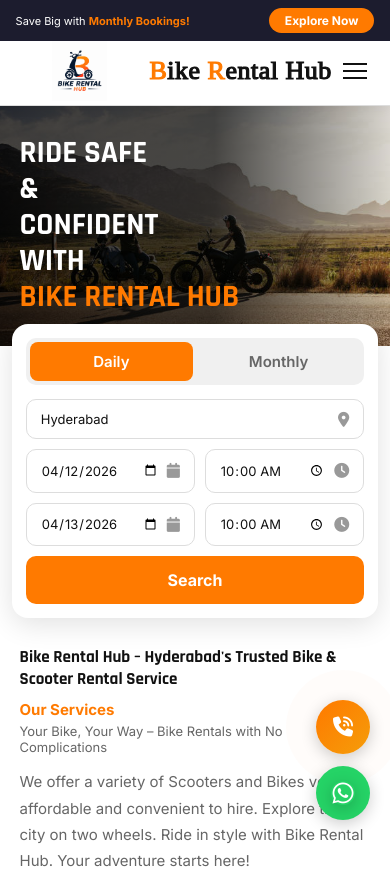
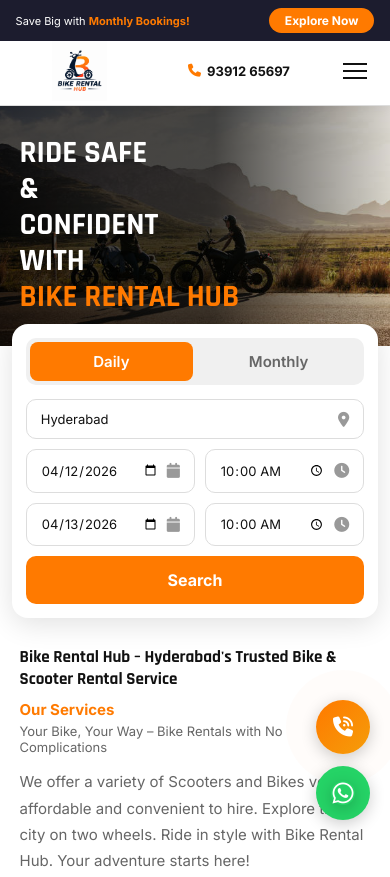
Before and after one commit to VenkyCodeX/Bike_Rental__Hub, a plain HTML site: page index.html in a window 390 px wide. Shown: the top 877 px of the page. Drawn offline with Linux system fonts and the light colour scheme; a web font is replaced by a local one.

Commit message:
add phone number to navbar header before hamburger menu

```diff
--- a/index.html
+++ b/index.html
@@ -27,7 +27,6 @@
 <nav class="navbar" id="navbar">
   <a href="index.html" class="nav-logo">
     <img src="assets/uploads/BRHLogo.png" alt="Bike Rental Hub Logo" />
-    <span class="logo-text"><span>B</span>ike <span>R</span>ental Hub</span>
   </a>
 
   <ul class="nav-links" id="navLinks">
@@ -39,6 +38,7 @@
   </ul>
 
   <a href="bikes.html" class="btn-book">Book Now</a>
+  <a href="tel:+919391265697" class="nav-phone"><i class="fas fa-phone"></i> 93912 65697</a>
   <button class="hamburger" id="hamburger" aria-label="Toggle menu">
     <span></span><span></span><span></span>
   </button>
@@ -332,7 +332,6 @@
     <div class="footer-brand">
       <a href="index.html" class="nav-logo">
         <img src="assets/uploads/BRHLogo.png" alt="Logo" />
-        <span class="logo-text"><span>B</span>ike <span>R</span>ental Hub</span>
       </a>
       <p>Hyderabad's most trusted bike rental service. Bike Rental Hub – affordable, reliable, and always ready to ride.</p>
       <div class="social-links">
--- a/styles.css
+++ b/styles.css
@@ -86,6 +86,19 @@ input, select, textarea { font-family: inherit; outline: none; }
   transition: opacity var(--transition), transform var(--transition);
 }
 .btn-book:hover { opacity: 0.88; transform: translateY(-1px); }
+
+.nav-right {
+  display: flex; align-items: center; gap: 12px; margin-left: auto;
+}
+
+.nav-phone {
+  font-size: 14px; font-weight: 700;
+  color: var(--text); white-space: nowrap;
+  display: flex; align-items: center; gap: 6px;
+  transition: color var(--transition);
+}
+.nav-phone i { color: var(--orange); font-size: 13px; }
+.nav-phone:hover { color: var(--orange); }
 
 .hamburger {
   display: none; flex-direction: column;
@@ -474,6 +487,7 @@ footer {
 @media (max-width: 768px) {
   .nav-links, .btn-book { display: none; }
   .hamburger { display: flex; }
+  .nav-phone { display: flex; font-size: 13px; }
 
   .nav-links.open {
     display: flex; flex-direction: column;
```
Also changed, not shown: bikes.html (+1 -2 lines), mybookings.html (+1 -2 lines), terms.html (+1 -2 lines).
